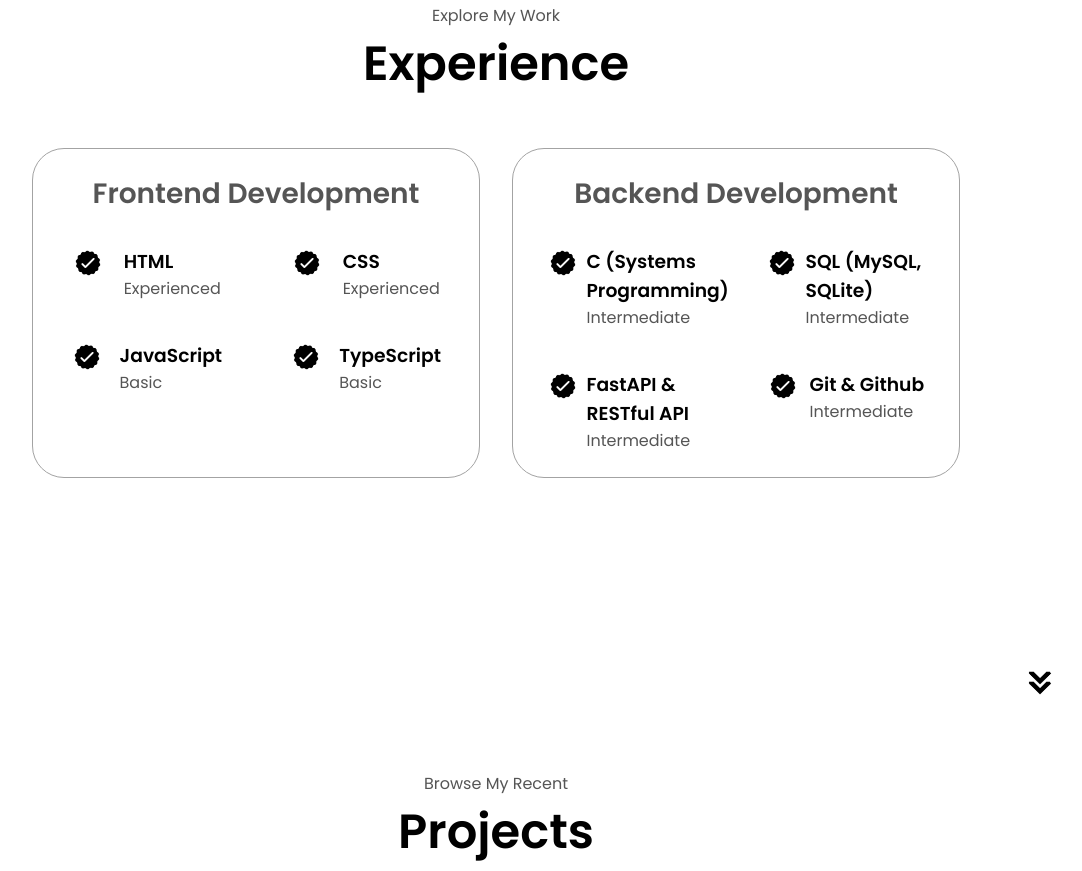
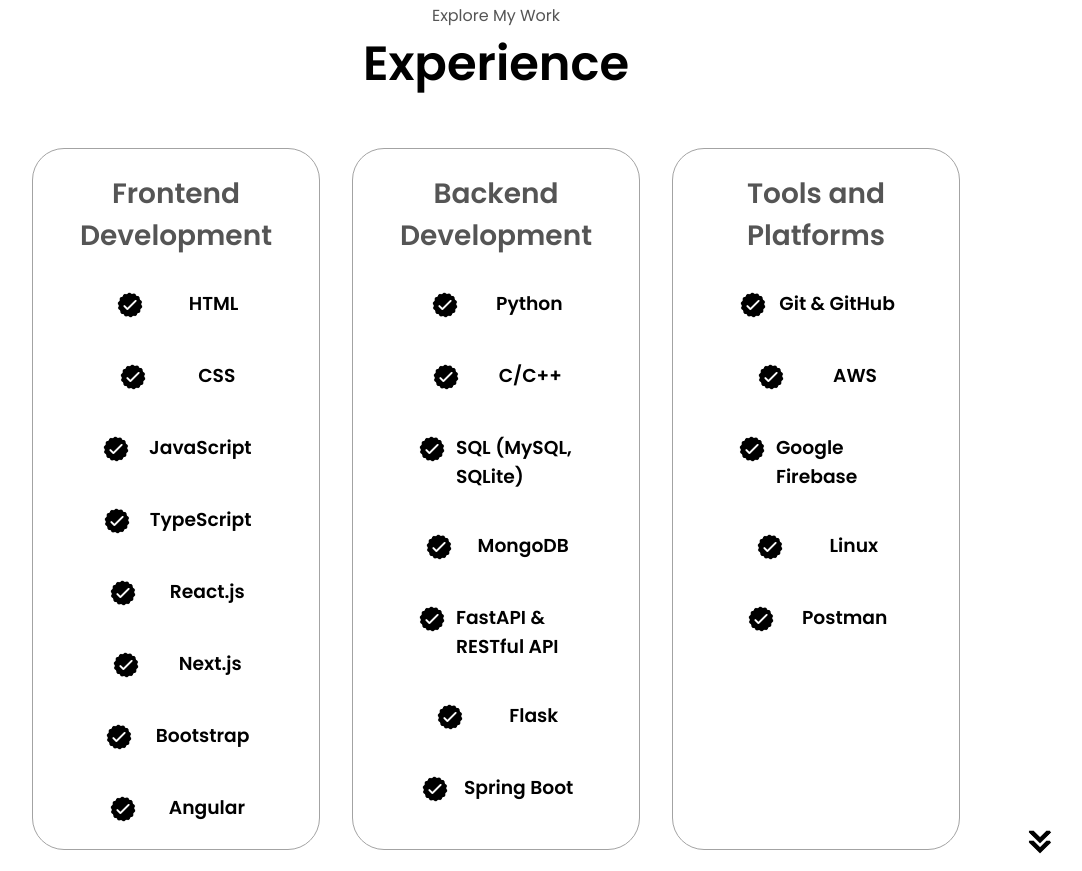
Before and after one commit to rusagara-ops/Portfolio, a plain HTML site: page index.html in a window 1280 px wide. Shown: the part 1693-2564 px from the top of the page, without its empty margins (144-1226 px from the left). Drawn offline with Linux system fonts and the light colour scheme.

Commit message:
Updated skills section

```diff
--- a/index.html
+++ b/index.html
@@ -82,13 +82,13 @@
                     <div class="details-container">
                         <img src="./assets/experience.png" alt="experience icon" class="icon"/>
                         <h3>Experience</h3>
-                        <p>1+ years <br />Software Development</p>
+                        <p>1 year <br />Software Engineering</p>
                     </div>
 
                     <div class="details-container">
                         <img src="./assets/education.png" alt="education icon" class="icon"/>
                         <h3>Education</h3>
-                        <p>B.Sc. Computer Science</p>
+                        <p>B.S Computer Science</p>
                         <p>Sophomore @ Yale University</p>
                     </div>
                 </div>
@@ -107,6 +107,7 @@
         <h1 class="title">Experience</h1>
         <div class="experience-details-container">
             <div class="about-containers">
+                <!-- Frontend Development -->
                 <div class="details-container">
                     <h2 class="experience-sub-title">Frontend Development</h2>
                     <div class="article-container">
@@ -114,65 +115,136 @@
                             <img src="./assets/checkmark.png" alt="Experience Icon" class="icon"/>
                             <div>
                                 <h3>HTML</h3>
-                                <p>Experienced</p>
                             </div>
                         </article>
                         <article>
                             <img src="./assets/checkmark.png" alt="Experience Icon" class="icon"/>
                             <div>
                                 <h3>CSS</h3>
-                                <p>Experienced</p>
                             </div>
                         </article>
                         <article>
                             <img src="./assets/checkmark.png" alt="Experience Icon" class="icon"/>
                             <div>
                                 <h3>JavaScript</h3>
-                                <p>Basic</p>
                             </div>
                         </article>
                         <article>
                             <img src="./assets/checkmark.png" alt="Experience Icon" class="icon"/>
                             <div>
                                 <h3>TypeScript</h3>
-                                <p>Basic</p>
                             </div>
                         </article>
-
+                        <article>
+                            <img src="./assets/checkmark.png" alt="Experience Icon" class="icon"/>
+                            <div>
+                                <h3>React.js</h3>
+                            </div>
+                        </article>
+                        <article>
+                            <img src="./assets/checkmark.png" alt="Experience Icon" class="icon"/>
+                            <div>
+                                <h3>Next.js</h3>
+                            </div>
+                        </article>
+                        <article>
+                            <img src="./assets/checkmark.png" alt="Experience Icon" class="icon"/>
+                            <div>
+                                <h3>Bootstrap</h3>
+                            </div>
+                        </article>
+                        <article>
+                            <img src="./assets/checkmark.png" alt="Experience Icon" class="icon"/>
+                            <div>
+                                <h3>Angular</h3>
+                            </div>
+                        </article>
                     </div>
                 </div>
+
+                <!-- Backend Development -->
                 <div class="details-container">
                     <h2 class="experience-sub-title">Backend Development</h2>
                     <div class="article-container">
                         <article>
                             <img src="./assets/checkmark.png" alt="Experience Icon" class="icon"/>
                             <div>
-                                <h3>C (Systems Programming)</h3>
-                                <p>Intermediate</p>
+                                <h3>Python</h3>
+                            </div>
+                        </article>
+                        <article>
+                            <img src="./assets/checkmark.png" alt="Experience Icon" class="icon"/>
+                            <div>
+                                <h3>C/C++</h3>
                             </div>
                         </article>
                         <article>
                             <img src="./assets/checkmark.png" alt="Experience Icon" class="icon"/>
                             <div>
                                 <h3>SQL (MySQL, SQLite)</h3>
-                                <p>Intermediate</p>
+                            </div>
+                        </article>
+                        <article>
+                            <img src="./assets/checkmark.png" alt="Experience Icon" class="icon"/>
+                            <div>
+                                <h3>MongoDB</h3>
                             </div>
                         </article>
                         <article>
                             <img src="./assets/checkmark.png" alt="Experience Icon" class="icon"/>
                             <div>
                                 <h3>FastAPI & RESTful API</h3>
-                                <p>Intermediate</p>
                             </div>
                         </article>
                         <article>
                             <img src="./assets/checkmark.png" alt="Experience Icon" class="icon"/>
                             <div>
-                                <h3>Git & Github</h3>
-                                <p>Intermediate</p>
+                                <h3>Flask</h3>
                             </div>
                         </article>
+                        <article>
+                            <img src="./assets/checkmark.png" alt="Experience Icon" class="icon"/>
+                            <div>
+                                <h3>Spring Boot</h3>
+                            </div>
+                        </article>
+                    </div>
+                </div>
 
+                <!-- Tools and Platforms -->
+                <div class="details-container">
+                    <h2 class="experience-sub-title">Tools and Platforms</h2>
+                    <div class="article-container">
+                        <article>
+                            <img src="./assets/checkmark.png" alt="Experience Icon" class="icon"/>
+                            <div>
+                                <h3>Git & GitHub</h3>
+                            </div>
+                        </article>
+                        <article>
+                            <img src="./assets/checkmark.png" alt="Experience Icon" class="icon"/>
+                            <div>
+                                <h3>AWS</h3>
+                            </div>
+                        </article>
+                        <article>
+                            <img src="./assets/checkmark.png" alt="Experience Icon" class="icon"/>
+                            <div>
+                                <h3>Google Firebase</h3>
+                            </div>
+                        </article>
+                        <article>
+                            <img src="./assets/checkmark.png" alt="Experience Icon" class="icon"/>
+                            <div>
+                                <h3>Linux</h3>
+                            </div>
+                        </article>
+                        <article>
+                            <img src="./assets/checkmark.png" alt="Experience Icon" class="icon"/>
+                            <div>
+                                <h3>Postman</h3>
+                            </div>
+                        </article>
                     </div>
                 </div>
             </div>
```
